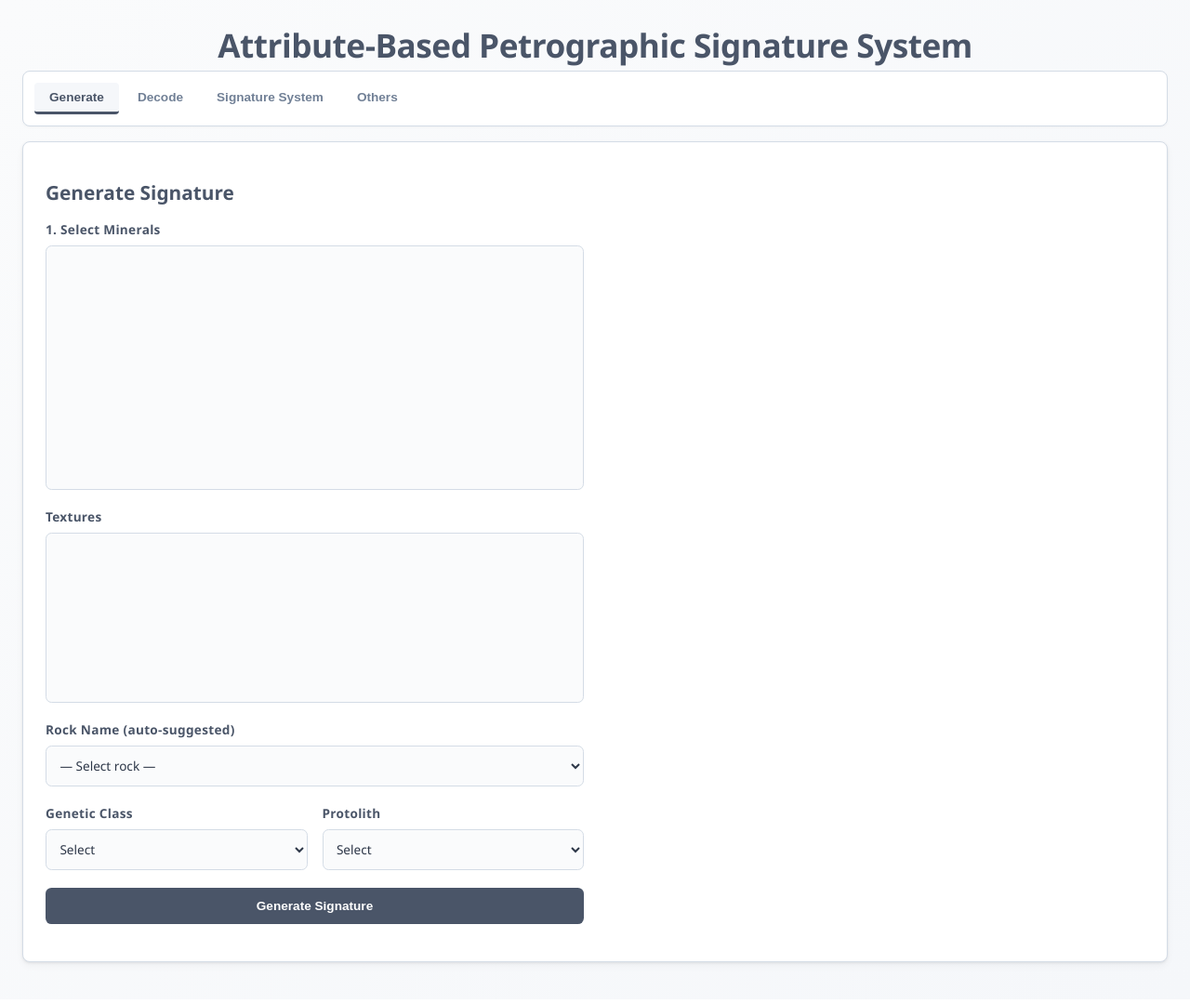
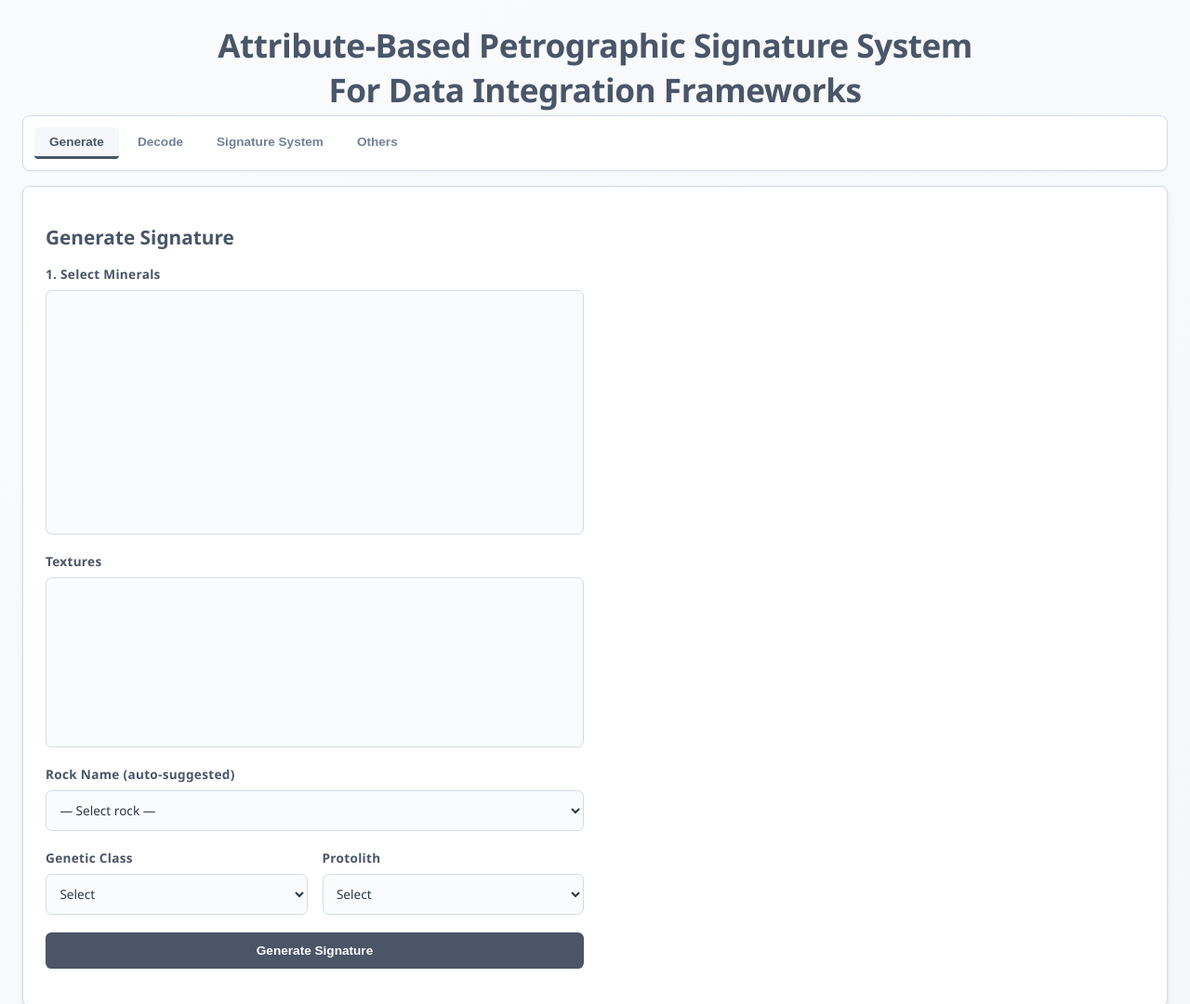
Before and after one commit to geesaraw/abps, a plain HTML site: page index.html in a window 1280 px wide. Shown: the top 1080 px of the page at 93% size. Drawn offline with nearby package versions, Linux system fonts and the light colour scheme; no server answers.

Commit message:
Update index.html

```diff
--- a/index.html
+++ b/index.html
@@ -505,7 +505,7 @@
 </head>
 <body>
   <div class="container" x-data="abps()" x-init="init()">
-    <h1>Attribute-Based Petrographic Signature System</h1>
+    <h1>Attribute-Based Petrographic Signature System</br>For Data Integration Frameworks</h1>
 
     <div class="tab-container">
       <button @click="tab='generate'" :class="tab==='generate' ? 'tab-btn active' : 'tab-btn'">Generate</button>
```
